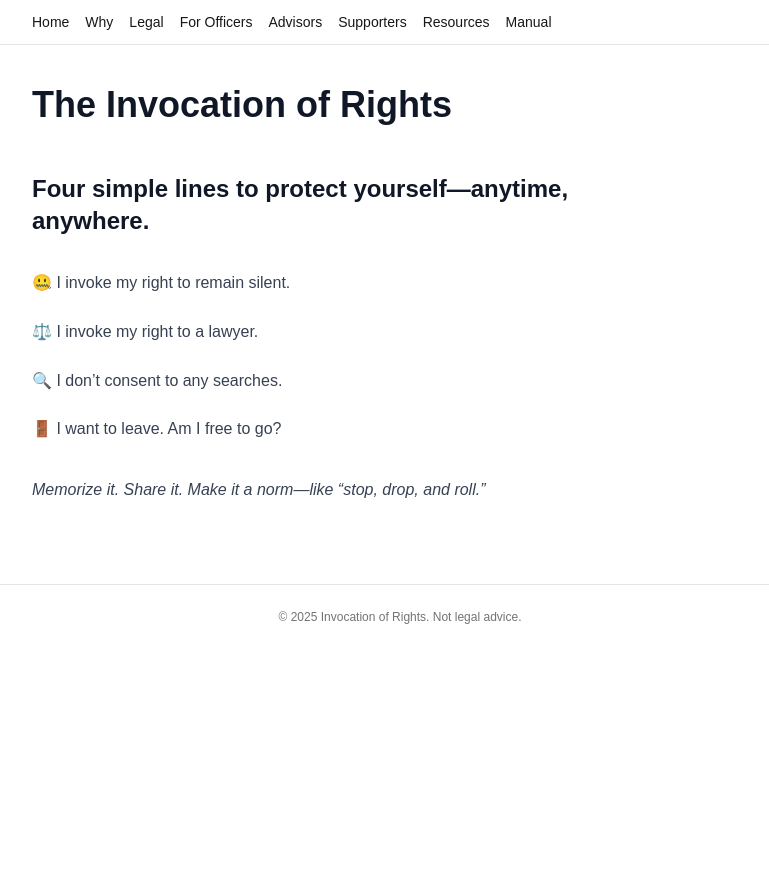
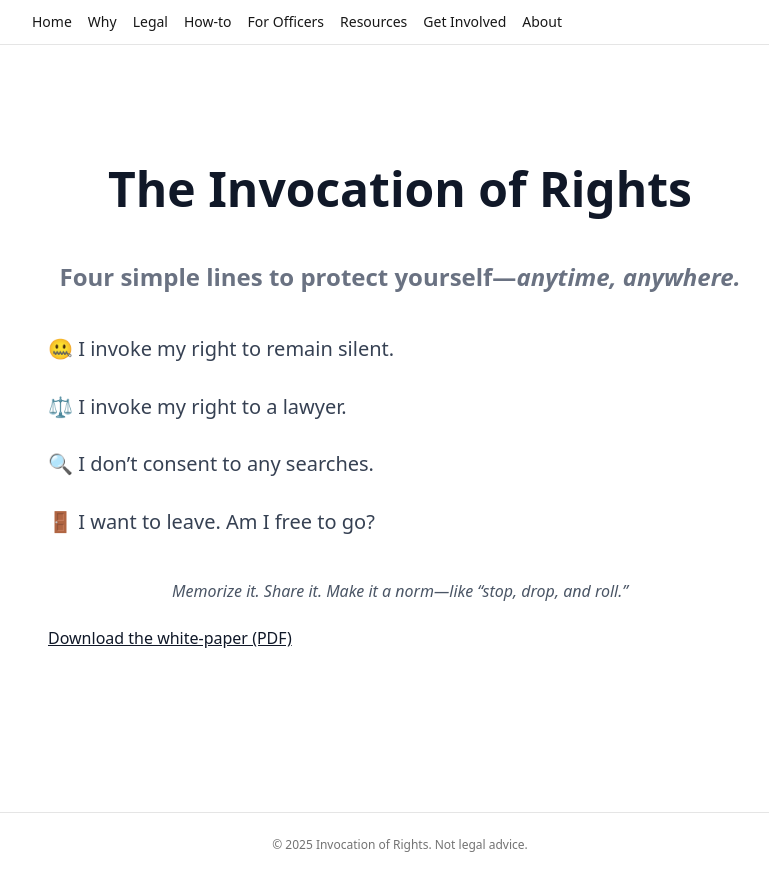
Before and after one commit to invocationofrights/invocationofrights.github.io, a Next.js app: page / in a window 1280 px wide. Shown: the whole page, without its empty margins (240-1009 px from the left). Before the commit the page ends 800 px from the top, so only its background shows below. Built offline with nearby package versions, Linux system fonts and the light colour scheme; no server answers.

Commit message:
Update nav and layout. Link to whitepaper.

```diff
--- a/src/app/globals.css
+++ b/src/app/globals.css
@@ -4,13 +4,6 @@
 :root {
   --background: #ffffff;
   --foreground: #171717;
-}
-
-@theme inline {
-  --color-background: var(--background);
-  --color-foreground: var(--foreground);
-  --font-sans: var(--font-geist-sans);
-  --font-mono: var(--font-geist-mono);
 }
 
 @media (prefers-color-scheme: dark) {
@@ -21,7 +14,11 @@
 }
 
 body {
-  background: var(--background);
-  color: var(--foreground);
-  font-family: Arial, Helvetica, sans-serif;
+  @apply bg-[var(--background)] text-[var(--foreground)] font-sans antialiased;
 }
+
+/* Optional: Use this if you want smoother transitions for dark/light toggle */
+html {
+  scroll-behavior: smooth;
+  transition: background-color 0.3s, color 0.3s;
+}
--- a/src/app/layout.tsx
+++ b/src/app/layout.tsx
@@ -44,11 +44,11 @@ export default function RootLayout({ children }: { children: React.ReactNode })
             ['Home', '/'],
             ['Why', '/why'],
             ['Legal', '/legal'],
+            ['How-to', '/how-to'],
             ['For Officers', '/for-officers'],
-            ['Advisors', '/advisors'],
-            ['Supporters', '/supporters'],
             ['Resources', '/resources'],
-            ['Manual', '/manual'],
+            ['Get Involved', '/get-involved'],
+            ['About', '/about'],
           ].map(([label, href]) => (
             <Link
               key={href}
--- a/src/app/page.tsx
+++ b/src/app/page.tsx
@@ -1,20 +1,27 @@
 // src/app/page.tsx
+import Link from 'next/link';
+
 export default function HomePage() {
   return (
-    <section className="prose dark:prose-invert">
-      <h1>The Invocation of Rights</h1>
-      <h2>Four simple lines to protect yourself—anytime, anywhere.</h2>
+    <section className="max-w-3xl mx-auto px-4 py-20 prose dark:prose-invert prose-headings:font-semibold prose-p:leading-relaxed">
+      <h1 className="text-4xl sm:text-5xl font-bold text-center mb-4">The Invocation of Rights</h1>
+      <h2 className="text-xl sm:text-2xl font-medium text-center text-gray-500 dark:text-gray-400 mb-10">
+        Four simple lines to protect yourself—<em>anytime, anywhere.</em>
+      </h2>
 
-      <div style={{marginTop: '2rem', lineHeight: '1.8'}}>
-        <p>🤐 I invoke my right to remain silent.</p>
-        <p>⚖️ I invoke my right to a lawyer.</p>
-        <p>🔍 I don’t consent to any searches.</p>
-        <p>🚪 I want to leave. Am I free to go?</p>
+      <div className="space-y-4 text-lg sm:text-xl">
+        <p>🤐 <span className="font-medium">I invoke my right to remain silent.</span></p>
+        <p>⚖️ <span className="font-medium">I invoke my right to a lawyer.</span></p>
+        <p>🔍 <span className="font-medium">I don’t consent to any searches.</span></p>
+        <p>🚪 <span className="font-medium">I want to leave. Am I free to go?</span></p>
       </div>
 
-      <p style={{marginTop: '2rem', fontStyle: 'italic'}}>
+      <p className="mt-10 italic text-center text-sm sm:text-base text-gray-600 dark:text-gray-400">
         Memorize it. Share it. Make it a norm—like “stop, drop, and roll.”
       </p>
+      <Link href="/docs/invocation_whitepaper.pdf" target="_blank" rel="noopener">
+        Download the white‑paper (PDF)
+      </Link>
     </section>
   );
 }
```
